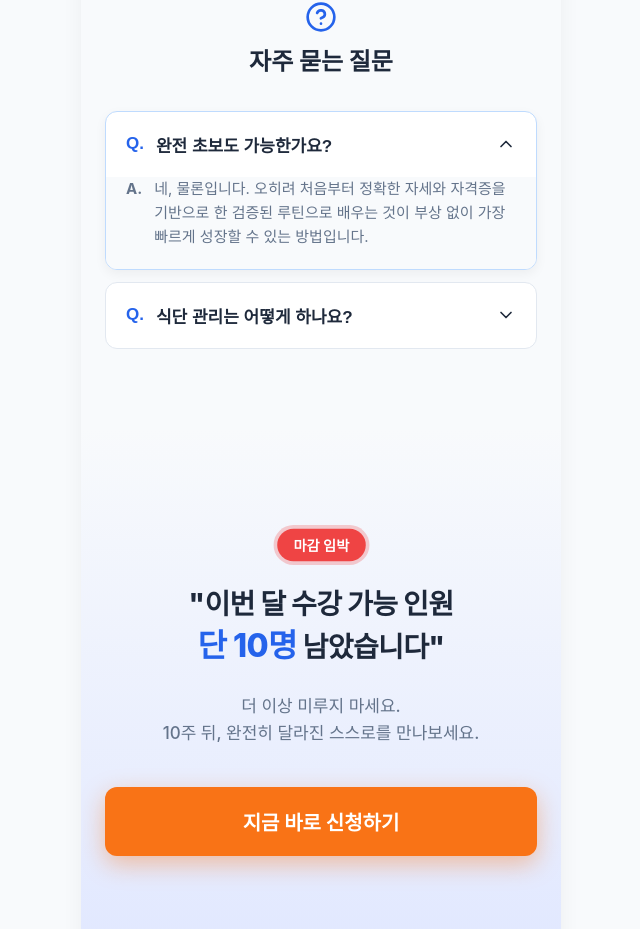
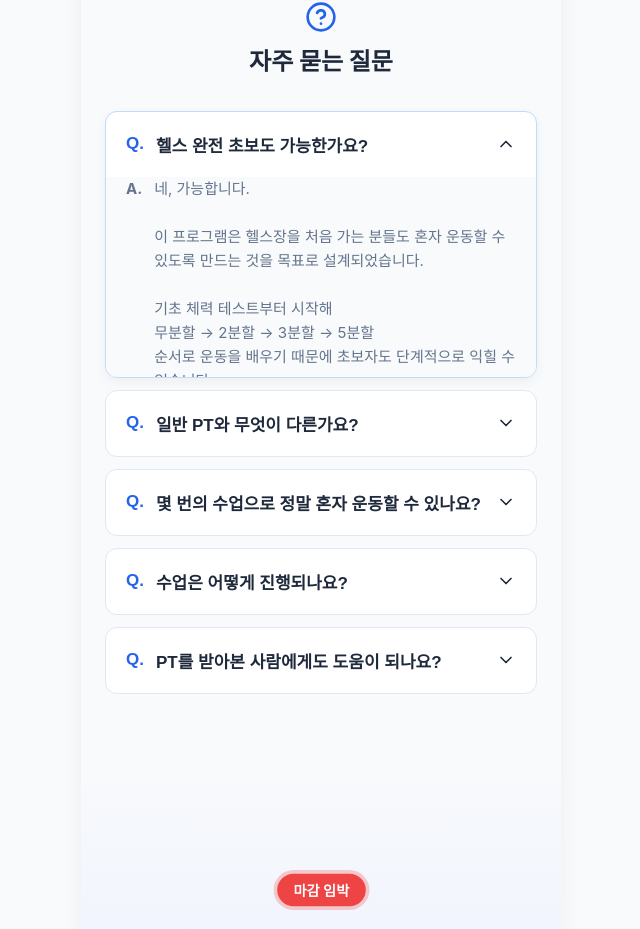
Before and after one commit to pinguswag/pt, a React (Vite) app: page / in a window 1280 px wide. Shown: the part 2955-3884 px from the top of the page, without its empty margins (319-959 px from the left). Built offline with nearby package versions, Linux system fonts and the light colour scheme; a web font is replaced by a local one.

Commit message:
Update FAQ text with 5 new QnA items

```diff
--- a/src/components/FAQSection.jsx
+++ b/src/components/FAQSection.jsx
@@ -7,12 +7,98 @@ const FAQSection = () => {
 
   const faqs = [
     {
-      q: "완전 초보도 가능한가요?",
-      a: "네, 물론입니다. 오히려 처음부터 정확한 자세와 자격증을 기반으로 한 검증된 루틴으로 배우는 것이 부상 없이 가장 빠르게 성장할 수 있는 방법입니다.",
+      q: "헬스 완전 초보도 가능한가요?",
+      a: (
+        <>
+          네, 가능합니다.
+          <br />
+          <br />
+          이 프로그램은 헬스장을 처음 가는 분들도 혼자 운동할 수 있도록 만드는
+          것을 목표로 설계되었습니다.
+          <br />
+          <br />
+          기초 체력 테스트부터 시작해
+          <br />
+          무분할 → 2분할 → 3분할 → 5분할
+          <br />
+          순서로 운동을 배우기 때문에 초보자도 단계적으로 익힐 수 있습니다.
+        </>
+      ),
     },
     {
-      q: "식단 관리는 어떻게 하나요?",
-      a: "Advanced 스포츠 영양 코치 자격을 바탕으로, 무조건 굶는 식단이 아닌 회원님의 라이프스타일에 맞춘 지속 가능한 영양 가이드를 제공해 드립니다.",
+      q: "일반 PT와 무엇이 다른가요?",
+      a: (
+        <>
+          일반 PT는 트레이너가 프로그램을 짜주고 따라 하는 방식입니다.
+          <br />
+          <br />
+          하지만 이 프로그램은 운동을 배우는 수업입니다.
+          <br />
+          <br />
+          - 운동 루틴 구성 방법
+          <br />
+          - 헬스장 기구 사용법
+          <br />
+          - 식단 구성 방법
+          <br />
+          <br />을 배우기 때문에 수업이 끝난 후에도 혼자 운동할 수 있게 되는
+          것이 가장 큰 차이입니다.
+        </>
+      ),
+    },
+    {
+      q: "몇 번의 수업으로 정말 혼자 운동할 수 있나요?",
+      a: (
+        <>
+          10회 수업 동안 헬스장에서 가장 많이 사용하는 운동과
+          <br />
+          운동 프로그램을 구성하는 원리를 배우게 됩니다.
+          <br />
+          <br />
+          10회 수업으로 몸이 완전히 바뀌는 것은 어렵지만,
+          <br />
+          헬스장에서 혼자 운동할 수 있는 기초 체계는 충분히 만들 수 있습니다.
+        </>
+      ),
+    },
+    {
+      q: "수업은 어떻게 진행되나요?",
+      a: (
+        <>
+          수업은 실기 10회 + 이론 2회로 구성됩니다.
+          <br />
+          <br />
+          - 실기 수업 : 55분
+          <br />
+          - 이론 수업 : 30분 (1회차 / 10회차)
+          <br />
+          <br />
+          실기에서는 헬스장 운동을 직접 배우고,
+          <br />
+          이론 수업에서는 식단 구성법과 운동 프로그램 설계 방법을 배웁니다.
+        </>
+      ),
+    },
+    {
+      q: "PT를 받아본 사람에게도 도움이 되나요?",
+      a: (
+        <>
+          네.
+          <br />
+          <br />
+          많은 분들이 PT를 받았지만 루틴을 직접 구성하는 방법까지 배우지는 못한
+          경우가 많습니다.
+          <br />
+          <br />
+          이 프로그램에서는
+          <br />
+          - 운동 분할 설정 방법
+          <br />
+          - 운동 루틴 구성 방법
+          <br />
+          <br />을 배우기 때문에 PT 경험이 있는 분들에게도 도움이 됩니다.
+        </>
+      ),
     },
   ];
 
@@ -46,7 +132,7 @@ const FAQSection = () => {
               <div className="faq-answer">
                 <div className="answer-content">
                   <span className="a-icon">A.</span>
-                  <p>{faq.a}</p>
+                  <div className="a-text">{faq.a}</div>
                 </div>
               </div>
             </div>
```
